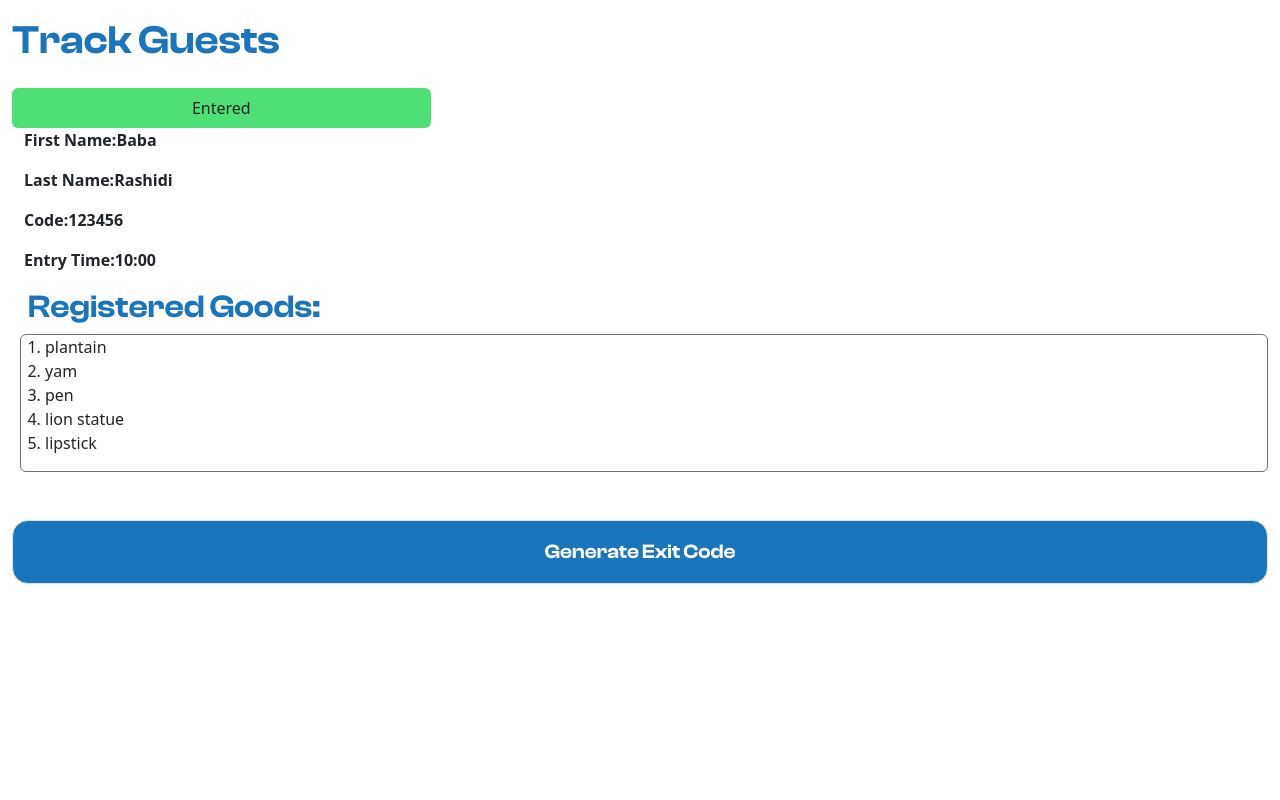
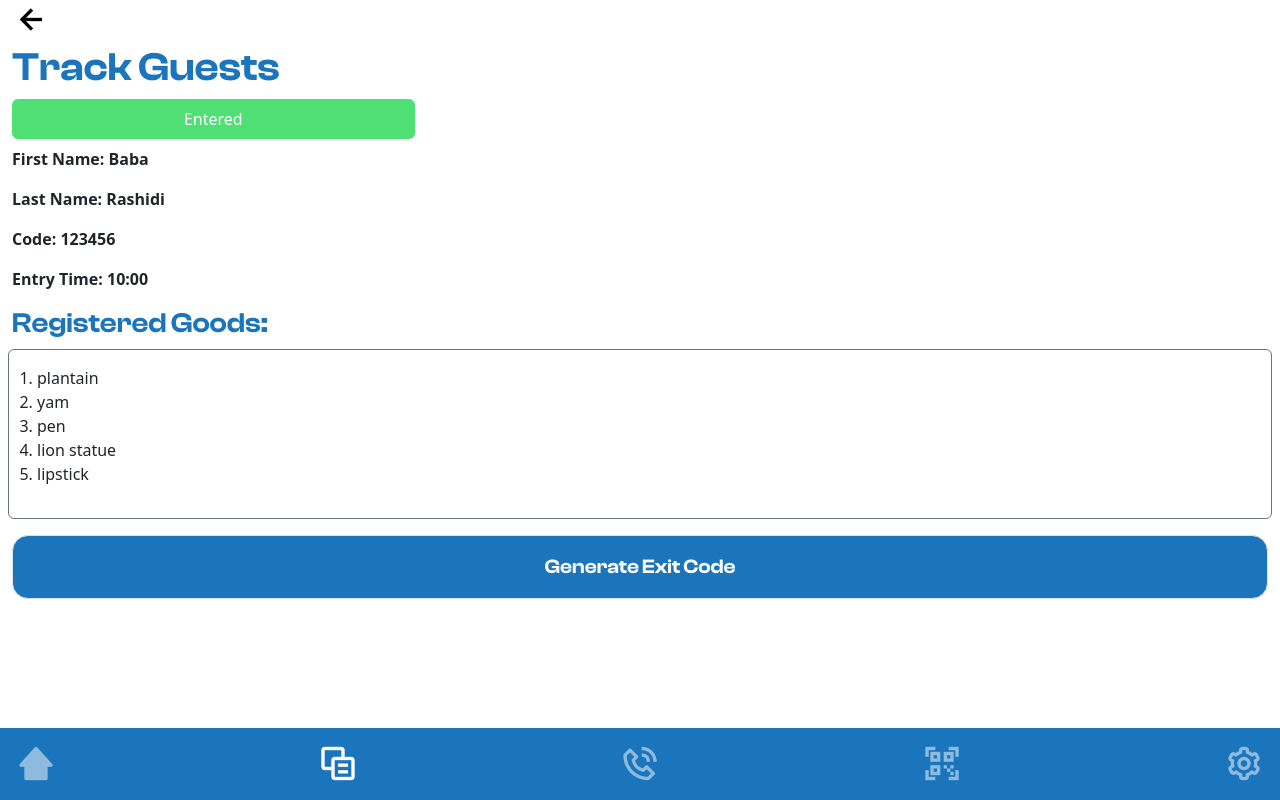
Before and after one commit to ephraimphrase/Accesspal, a plain HTML site: page html/Entered.html in a window 1280 px wide. Drawn offline with nearby package versions, Linux system fonts and the light colour scheme.

Commit message:
updated entered and family reg pages

```diff
--- a/css/Entered.css
+++ b/css/Entered.css
@@ -17,7 +17,7 @@ h1{
     color: #1A75BC;
 }
 
-h2{
+h3{
     font-family: 'Clash semi';
     color: #1A75BC;
 }
@@ -30,3 +30,8 @@ h2{
     color: white;
     font-family: Clash Semi;
 }
+
+#navbar {
+    background: #1A75BC;
+    width: 100%;
+}
--- a/html/Entered.html
+++ b/html/Entered.html
@@ -7,29 +7,33 @@
     <meta name="viewport" content="width=device-width, initial-scale=1.0">
     <link rel="stylesheet" href="https://cdn.jsdelivr.net/npm/bootstrap@5.2.0/dist/css/bootstrap.min.css">
     <link rel="stylesheet" href="../css/Entered.css">
+    <link href='https://unpkg.com/boxicons@2.1.2/css/boxicons.min.css' rel='stylesheet'>
     <script src="https://cdn.jsdelivr.net/npm/bootstrap@5.2.0/dist/js/bootstrap.bundle.min.js"></script>
     <title>Entered</title>
 </head>
 
 <body>
     <div class="container-fluid">
-        <div class="row mt-3">
-            <h1 class="fw-bold mb-4">Track Guests</h1>
+        <div class="row">
+            <a href="#"><span><i class='bx bx-left-arrow-alt text-black fs-1'></i></span></a>
+            <h1 class="mb-2">Track Guests</h1>
         </div>
-        <div class="col-4">
-            <div class="rounded status-success text-blue text-center p-2">Entered</div>
+        <div class="row mb-2">
+            <div class="col-4">
+                <div class="rounded status-success text-white text-center p-2">Entered</div>
+            </div>
         </div>
-        <div class="container-fluid">
-            <p class="fw-bold">First Name:Baba</p>
-            <p class="fw-bold">Last Name:Rashidi</p>
-            <p class="fw-bold">Code:123456</p>
-            <p class="fw-bold"> Entry Time:10:00</p>
+        <div class="row">
+            <p class="fw-bold">First Name: Baba</p>
+            <p class="fw-bold">Last Name: Rashidi</p>
+            <p class="fw-bold">Code: 123456</p>
+            <p class="fw-bold"> Entry Time: 10:00</p>
 
         </div>
-        <div class="row px-3">
-            <h2>Registered Goods:</h2>
-            <div class="row rounded ms-1 border border-secondary">
-                <div class="row">
+        <h3>Registered Goods:</h3>
+        <div class="row px-2">
+            <div class="border rounded border-secondary">
+                <div class="row p-3">
                     <ol>
                         <li>plantain</li>
                         <li>yam</li>
@@ -40,11 +44,17 @@
                 </div>
             </div>
         </div>
-        <div class="d-grid mt-5">
-            <button class="btn btn-default-color btn-lg py-3 border rounded-4 " id="submitButton"
-                type="submit">Generate Exit Code</button>
+        <div class="d-grid mt-3">
+            <button class="btn btn-default-color btn-lg py-3 border rounded-4 " id="submitButton" type="submit">Generate Exit Code</button>
         </div>
     </div>
+
+    <div id="navbar" class="d-flex justify-content-between p-3 position-fixed bottom-0">
+        <i class='bx bxs-home-alt-2 fs-1 text-white text-opacity-50' ></i>
+        <i class='bx bx-copy-alt bx-flip-horizontal text-white fs-1' ></i>
+        <i class='bx bx-phone-call fs-1 text-white text-opacity-50'></i>
+        <i class='bx bx-qr-scan fs-1 text-white text-opacity-50' ></i>
+        <i class='bx bx-cog fs-1 text-white text-opacity-50'></i>
+    </div>
 </body>
-
 </html>
```
Also changed, not shown: html/familyRegistrationPage.html (+1 -1 lines).
